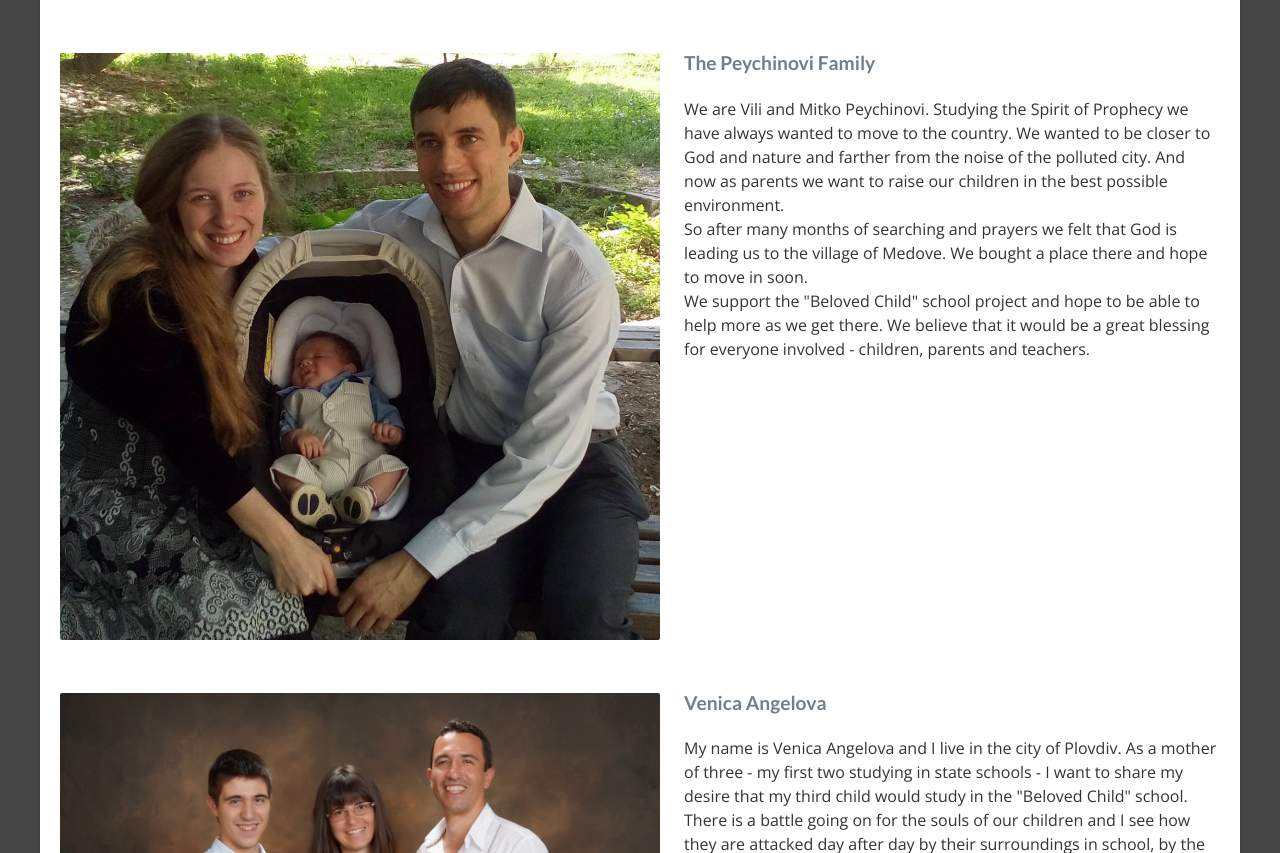
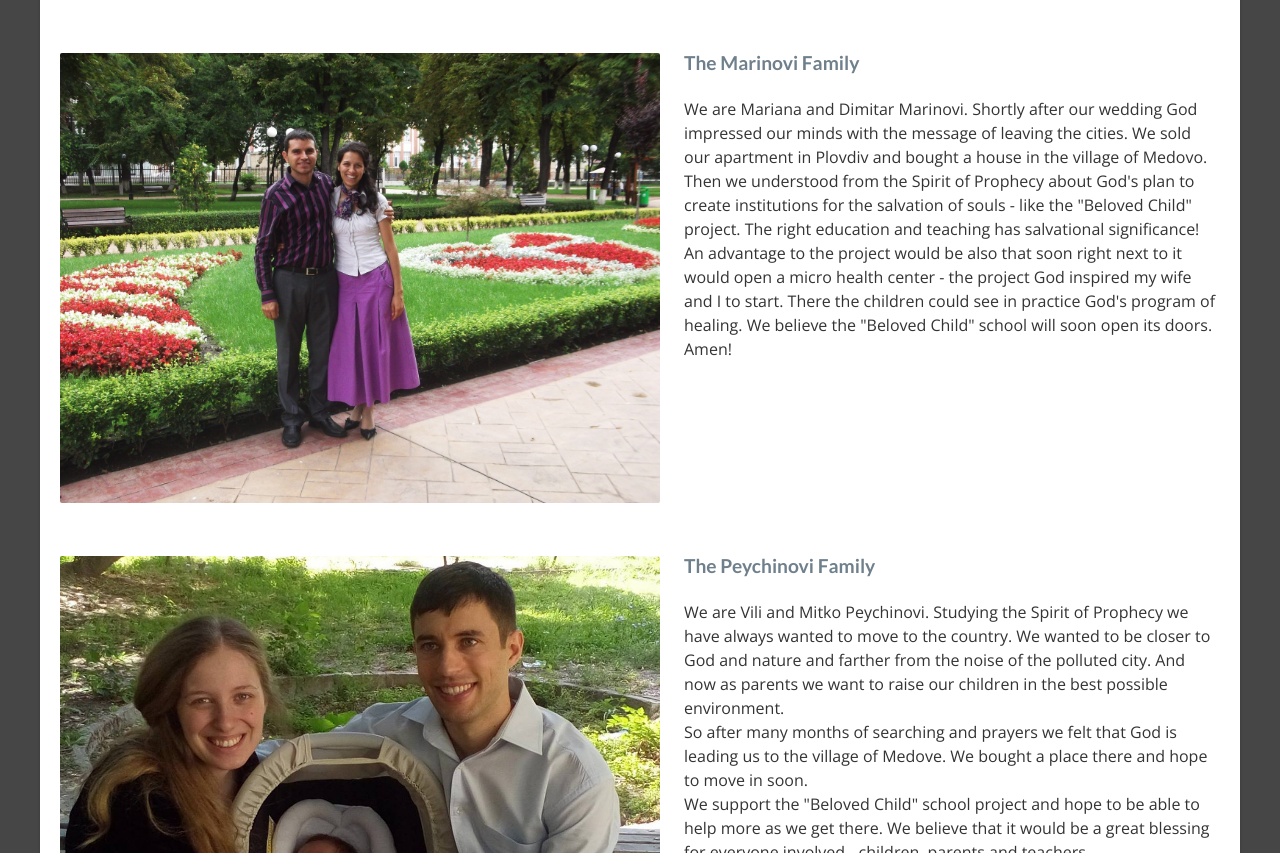
Before and after one commit to peychinov/medovo_school_website, a plain HTML site: page english.html in a window 1280 px wide. Shown: the part 4838-5691 px from the top of the page. Drawn offline with nearby package versions, Linux system fonts and the light colour scheme.

Commit message:
Added Marinovi

```diff
--- a/english.html
+++ b/english.html
@@ -478,6 +478,29 @@
           </div>
 
           <br>
+
+          <div class="item">
+            <div class="ui image big">
+              <img src="images/team/marinovi.jpg">
+            </div>
+            <div class="content">
+              <a class="header">The Marinovi Family</a>
+              <br>
+              <br>
+              <!-- <div class="meta">
+                <span>Description</span>
+              </div> -->
+              <div class="description">
+                <p>
+                  We are Mariana and Dimitar Marinovi. Shortly after our wedding God impressed our minds with the message of leaving the cities. We sold our apartment in Plovdiv and bought a house in the village of Medovo. Then we understood from the Spirit of Prophecy about God's plan to create institutions for the salvation of souls - like the "Beloved Child" project. The right education and teaching has salvational significance! An advantage to the project would be also that soon right next to it would open a micro health center - the project God inspired my wife and I to start. There the children could see in practice God's program of healing. We believe the "Beloved Child" school will soon open its doors. Amen!</p>
+              </div>
+              <div class="extra">
+              </div>
+            </div>
+          </div>
+
+          <br>
+
           <div class="item">
             <div class="ui image big">
               <img src="images/team/peychinovi.jpg">
```
Also changed, not shown: bulgarian.html (+22 -0 lines), images/team/marinovi.jpg (added).
